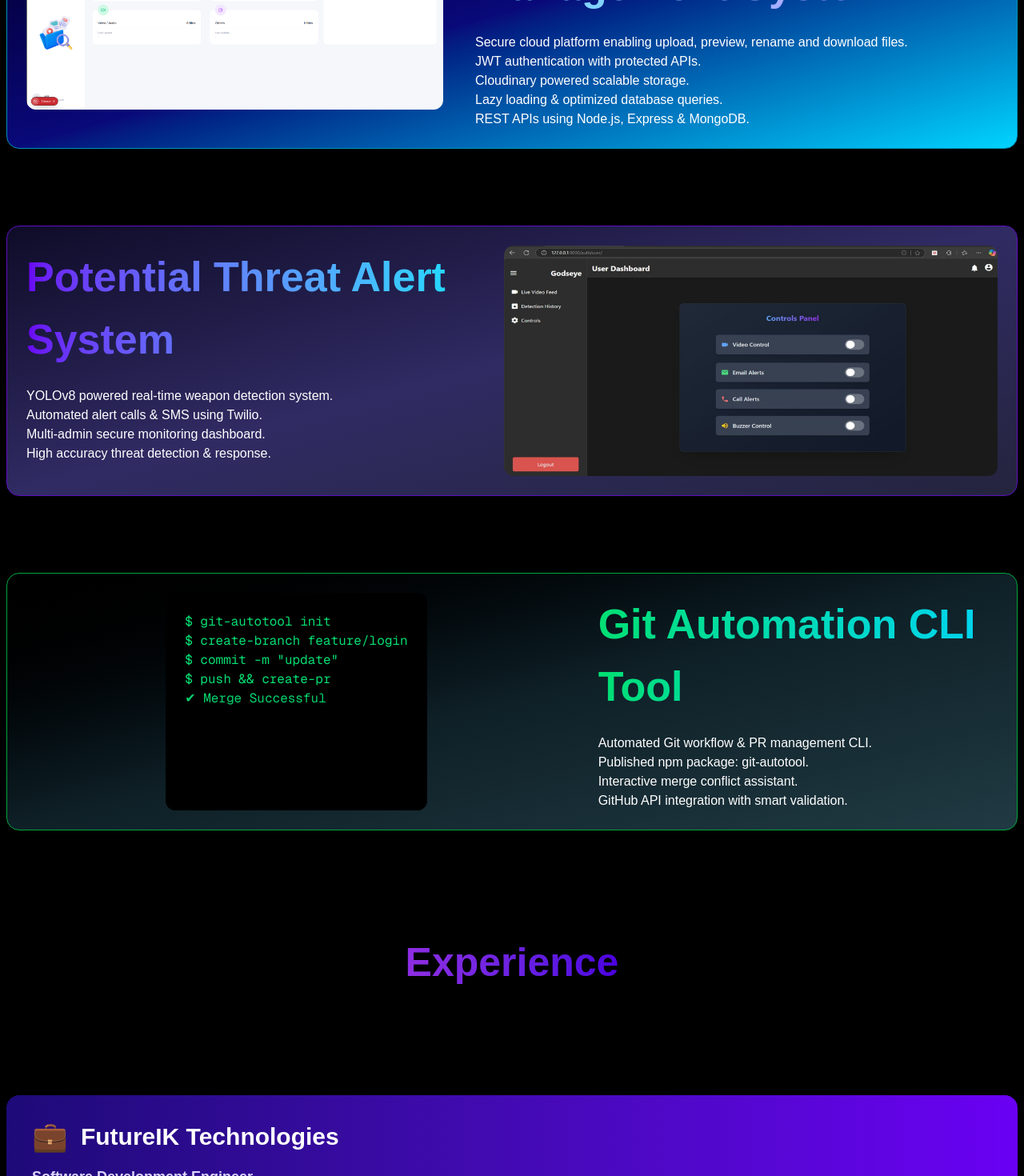
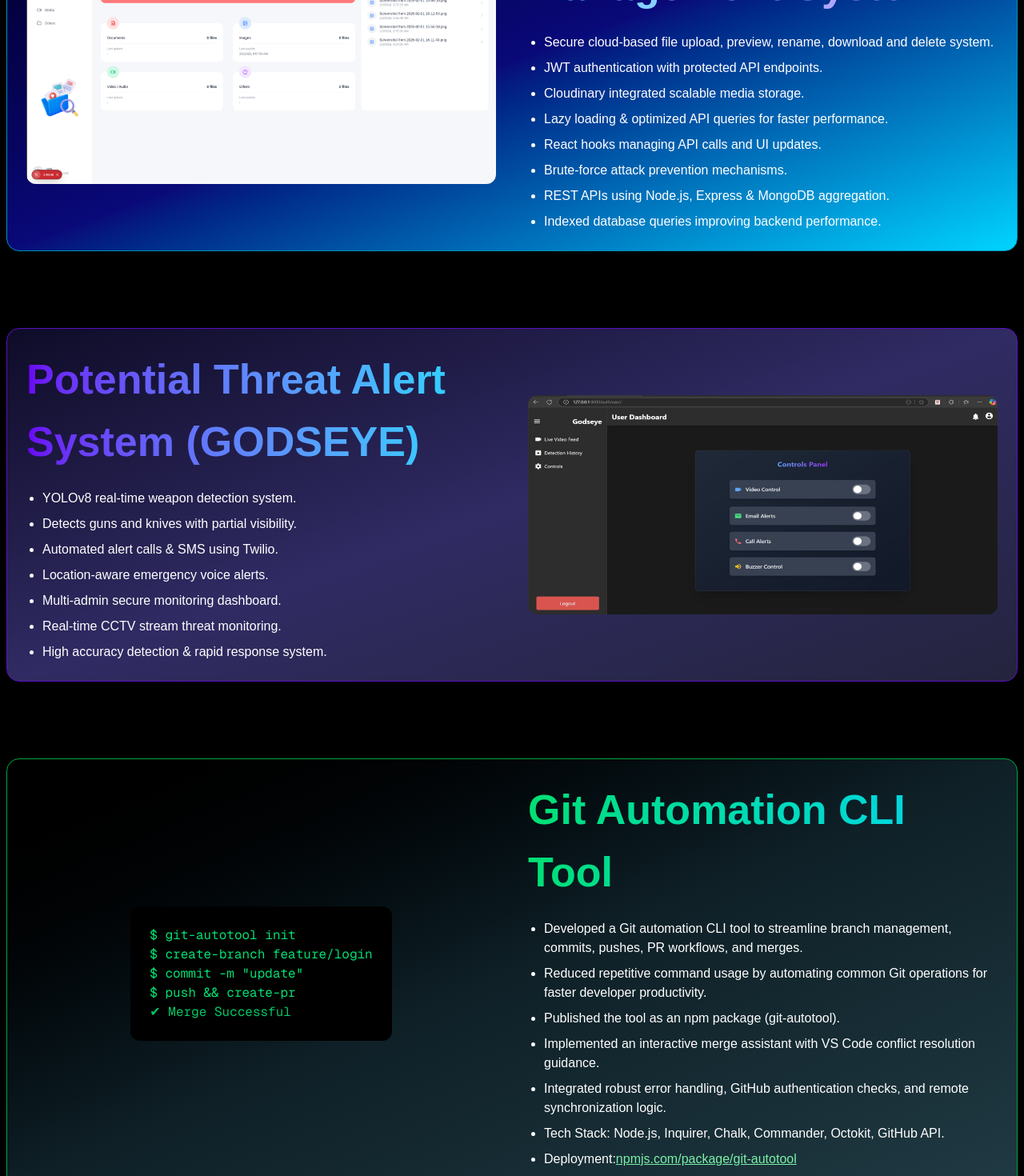
Before and after one commit to eabeljohn453/Portfolio, a Next.js app: page / in a window 1280 px wide. Shown: the part 1720-3190 px from the top of the page at 80% size. Built offline with nearby package versions, Linux system fonts and the light colour scheme.

Commit message:
added the project

```diff
--- a/src/components/projects/index.jsx
+++ b/src/components/projects/index.jsx
@@ -6,7 +6,6 @@ import { motion } from "framer-motion";
 
 export default function Project() {
 
-  /* ================= GODSEYE SLIDER ================= */
 
   const [godIndex, setGodIndex] = useState(0);
 
@@ -18,7 +17,6 @@ export default function Project() {
     "/assets/project/image4.png",
   ];
 
-  /* ================= INBOX SLIDER ================= */
 
   const [inboxIndex, setInboxIndex] = useState(0);
 
@@ -29,15 +27,16 @@ export default function Project() {
     "/assets/project/inbox4.png",
   ];
 
+  useEffect(() => {
+    const godTimer = setInterval(
+      () => setGodIndex((p) => (p + 1) % godImages.length),
+      3500
+    );
 
-  useEffect(() => {
-    const godTimer = setInterval(() => {
-      setGodIndex((p) => (p + 1) % godImages.length);
-    }, 3500);
-
-    const inboxTimer = setInterval(() => {
-      setInboxIndex((p) => (p + 1) % inboxImages.length);
-    }, 3500);
+    const inboxTimer = setInterval(
+      () => setInboxIndex((p) => (p + 1) % inboxImages.length),
+      3500
+    );
 
     return () => {
       clearInterval(godTimer);
@@ -47,37 +46,27 @@ export default function Project() {
 
 
   const slideLeft = {
-    hidden: { opacity: 0, x: -180, scale: 0.95 },
+    hidden: { opacity: 0, x: -150 },
     visible: {
       opacity: 1,
       x: 0,
-      scale: 1,
-      transition: {
-        type: "spring",
-        stiffness: 55,
-        damping: 14,
-      },
+      transition: { type: "spring", stiffness: 60, damping: 14 },
     },
   };
 
   const slideRight = {
-    hidden: { opacity: 0, x: 180, scale: 0.95 },
+    hidden: { opacity: 0, x: 150 },
     visible: {
       opacity: 1,
       x: 0,
-      scale: 1,
-      transition: {
-        type: "spring",
-        stiffness: 55,
-        damping: 14,
-      },
+      transition: { type: "spring", stiffness: 60, damping: 14 },
     },
   };
 
   const imageAnimation = {
     initial: { opacity: 0, scale: 1.05 },
     animate: { opacity: 1, scale: 1 },
-    transition: { duration: 0.7 },
+    transition: { duration: 0.6 },
   };
 
   return (
@@ -88,17 +77,16 @@ export default function Project() {
         variants={slideLeft}
         initial="hidden"
         whileInView="visible"
-        viewport={{ once: true, amount: 0.3 }}
+        viewport={{ once: true }}
         whileHover={{ y: -8 }}
         className="
-        flex md:flex-row flex-col
+        flex md:flex-row flex-col items-stretch
         max-w-[1350px] w-full
         rounded-2xl
         border border-cyan-600
         bg-gradient-to-br from-[#020024] via-[#090979] to-[#00d4ff]
         shadow-xl
         hover:shadow-[0_0_45px_rgba(0,224,255,0.6)]
-        transition-all duration-500
         p-6
       "
       >
@@ -106,60 +94,46 @@ export default function Project() {
         <motion.div
           key={inboxIndex}
           {...imageAnimation}
-          className="w-full md:w-[800px]"
+          className="w-full md:w-1/2 flex items-center justify-center"
         >
           <Image
             src={inboxImages[inboxIndex]}
             width={800}
-            height={400}
+            height={500}
             alt="Inbox"
-            className="rounded-xl"
+            className="rounded-xl object-cover"
           />
         </motion.div>
 
         {/* TEXT */}
-        <div className="flex flex-col md:ml-10">
-          <h1 className="
-            text-[34px] md:text-[52px] font-bold
-            bg-gradient-to-r from-cyan-300 to-purple-400
-            text-transparent bg-clip-text">
-
+        <div className="flex flex-col justify-center md:w-1/2 md:ml-10">
+          <h1 className="text-[34px] md:text-[52px] font-bold bg-gradient-to-r from-cyan-300 to-purple-400 text-transparent bg-clip-text">
             Inbox — Cloud File Management System
           </h1>
 
-          <p className="mt-5 text-white font-medium">
-            Secure cloud platform enabling upload,
-            preview, rename and download files.
-          </p>
-
-          <p className="text-white font-medium">
-            JWT authentication with protected APIs.
-          </p>
-
-          <p className="text-white font-medium">
-            Cloudinary powered scalable storage.
-          </p>
-
-          <p className="text-white font-medium">
-            Lazy loading & optimized database queries.
-          </p>
-
-          <p className="text-white font-medium">
-            REST APIs using Node.js, Express & MongoDB.
-          </p>
+          <ul className="mt-5 text-white font-medium list-disc space-y-2 ml-5">
+            <li>Secure cloud-based file upload, preview, rename, download and delete system.</li>
+            <li>JWT authentication with protected API endpoints.</li>
+            <li>Cloudinary integrated scalable media storage.</li>
+            <li>Lazy loading & optimized API queries for faster performance.</li>
+            <li>React hooks managing API calls and UI updates.</li>
+            <li>Brute-force attack prevention mechanisms.</li>
+            <li>REST APIs using Node.js, Express & MongoDB aggregation.</li>
+            <li>Indexed database queries improving backend performance.</li>
+          </ul>
         </div>
       </motion.div>
+
 
       <motion.div
         variants={slideRight}
         initial="hidden"
         whileInView="visible"
-        viewport={{ once: true, amount: 0.3 }}
+        viewport={{ once: true }}
         whileHover={{ y: -8 }}
         className="
-        flex md:flex-row-reverse flex-col
-        max-w-[1350px]
-        w-full
+        flex md:flex-row-reverse flex-col items-stretch
+        max-w-[1350px] w-full
         rounded-2xl
         border border-violet-800
         bg-gradient-to-br from-[#0F0C29] via-[#302B63] to-[#24243E]
@@ -171,47 +145,34 @@ export default function Project() {
         <motion.div
           key={godIndex}
           {...imageAnimation}
-          className="w-full md:w-[800px]"
+          className="w-full md:w-1/2 flex items-center justify-center"
         >
           <Image
             src={godImages[godIndex]}
             width={800}
-            height={400}
+            height={500}
             alt="Godseye"
-            className="rounded-xl"
+            className="rounded-xl object-cover"
           />
         </motion.div>
 
-        <div className="flex flex-col md:mr-10">
-          <h1 className="
-            text-[34px] md:text-[52px] font-bold
-            bg-gradient-to-r from-[#6A00F4] to-[#00E0FF]
-            text-transparent bg-clip-text">
-
-            Potential Threat Alert System
+        <div className="flex flex-col justify-center md:w-1/2 md:mr-10">
+          <h1 className="text-[34px] md:text-[52px] font-bold bg-gradient-to-r from-[#6A00F4] to-[#00E0FF] text-transparent bg-clip-text">
+            Potential Threat Alert System (GODSEYE)
           </h1>
 
-          <p className="mt-5 text-white font-medium">
-            YOLOv8 powered real-time weapon detection system.
-          </p>
-
-          <p className="text-white font-medium">
-            Automated alert calls & SMS using Twilio.
-          </p>
-
-          <p className="text-white font-medium">
-            Multi-admin secure monitoring dashboard.
-          </p>
-
-          <p className="text-white font-medium">
-            High accuracy threat detection & response.
-          </p>
+          <ul className="mt-5 text-white font-medium list-disc space-y-2 ml-5">
+            <li>YOLOv8 real-time weapon detection system.</li>
+            <li>Detects guns and knives with partial visibility.</li>
+            <li>Automated alert calls & SMS using Twilio.</li>
+            <li>Location-aware emergency voice alerts.</li>
+            <li>Multi-admin secure monitoring dashboard.</li>
+            <li>Real-time CCTV stream threat monitoring.</li>
+            <li>High accuracy detection & rapid response system.</li>
+          </ul>
         </div>
       </motion.div>
 
-      {/* ================================================= */}
-      {/* ================= GIT TOOL ====================== */}
-      {/* ================================================= */}
 
       <motion.div
         variants={slideLeft}
@@ -220,7 +181,7 @@ export default function Project() {
         viewport={{ once: true }}
         whileHover={{ y: -8 }}
         className="
-        flex md:flex-row flex-col
+        flex md:flex-row flex-col items-stretch
         max-w-[1350px] w-full
         rounded-2xl
         border border-green-600
@@ -231,7 +192,7 @@ export default function Project() {
       "
       >
         {/* TERMINAL */}
-        <div className="w-full md:w-[800px] flex justify-center">
+        <div className="w-full md:w-1/2 flex items-center justify-center">
           <div className="bg-black text-green-400 font-mono p-6 rounded-xl">
             <p>$ git-autotool init</p>
             <p>$ create-branch feature/login</p>
@@ -241,30 +202,48 @@ export default function Project() {
           </div>
         </div>
 
-        <div className="md:ml-10">
-          <h1 className="
-            text-[34px] md:text-[52px] font-bold
-            bg-gradient-to-r from-green-400 to-cyan-400
-            text-transparent bg-clip-text">
-
+        <div className="flex flex-col justify-center md:w-1/2 md:ml-10">
+          <h1 className="text-[34px] md:text-[52px] font-bold bg-gradient-to-r from-green-400 to-cyan-400 text-transparent bg-clip-text">
             Git Automation CLI Tool
           </h1>
 
-          <p className="mt-5 text-white">
-            Automated Git workflow & PR management CLI.
-          </p>
+         <ul className="mt-5 text-white font-medium list-disc space-y-2 ml-5">
+  <li>
+    Developed a Git automation CLI tool to streamline branch management, commits, pushes, PR workflows, and merges.
+  </li>
 
-          <p className="text-white">
-            Published npm package: git-autotool.
-          </p>
+  <li>
+    Reduced repetitive command usage by automating common Git operations for faster developer productivity.
+  </li>
 
-          <p className="text-white">
-            Interactive merge conflict assistant.
-          </p>
+  <li>
+    Published the tool as an npm package (git-autotool).
+  </li>
 
-          <p className="text-white">
-            GitHub API integration with smart validation.
-          </p>
+  <li>
+    Implemented an interactive merge assistant with VS Code conflict resolution guidance.
+  </li>
+
+  <li>
+    Integrated robust error handling, GitHub authentication checks, and remote synchronization logic.
+  </li>
+
+  <li>
+    Tech Stack: Node.js, Inquirer, Chalk, Commander, Octokit, GitHub API.
+  </li>
+
+  <li>
+    Deployment:
+    <a
+      href="https://www.npmjs.com/package/git-autotool"
+      target="_blank"
+      rel="noopener noreferrer"
+      className="text-green-300 underline hover:text-green-200"
+    >
+      npmjs.com/package/git-autotool
+    </a>
+  </li>
+</ul>
         </div>
       </motion.div>
 
```
